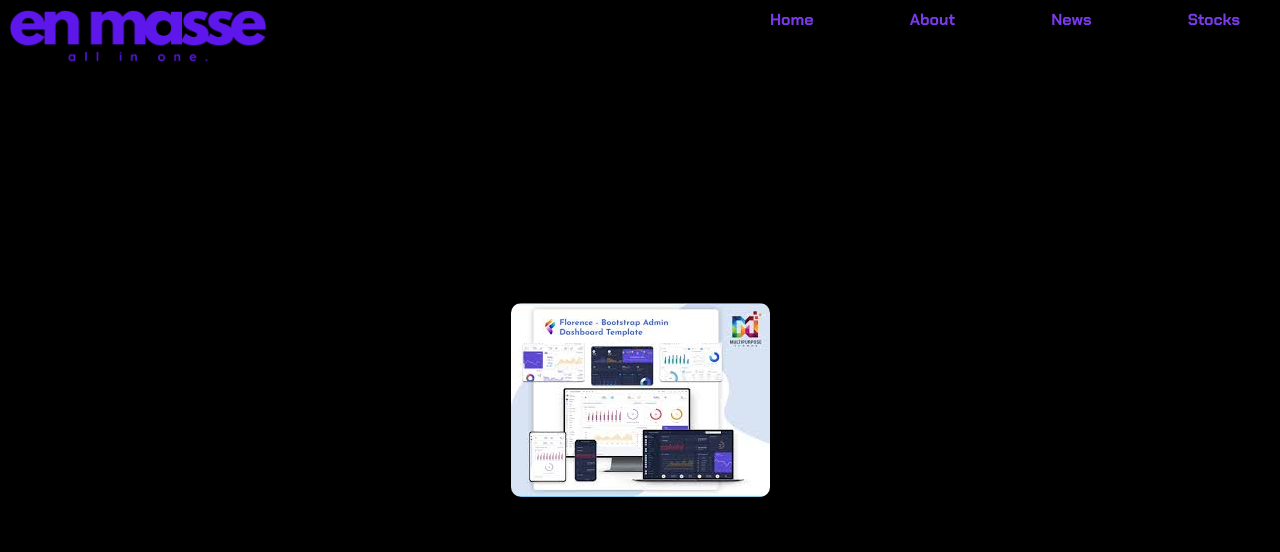
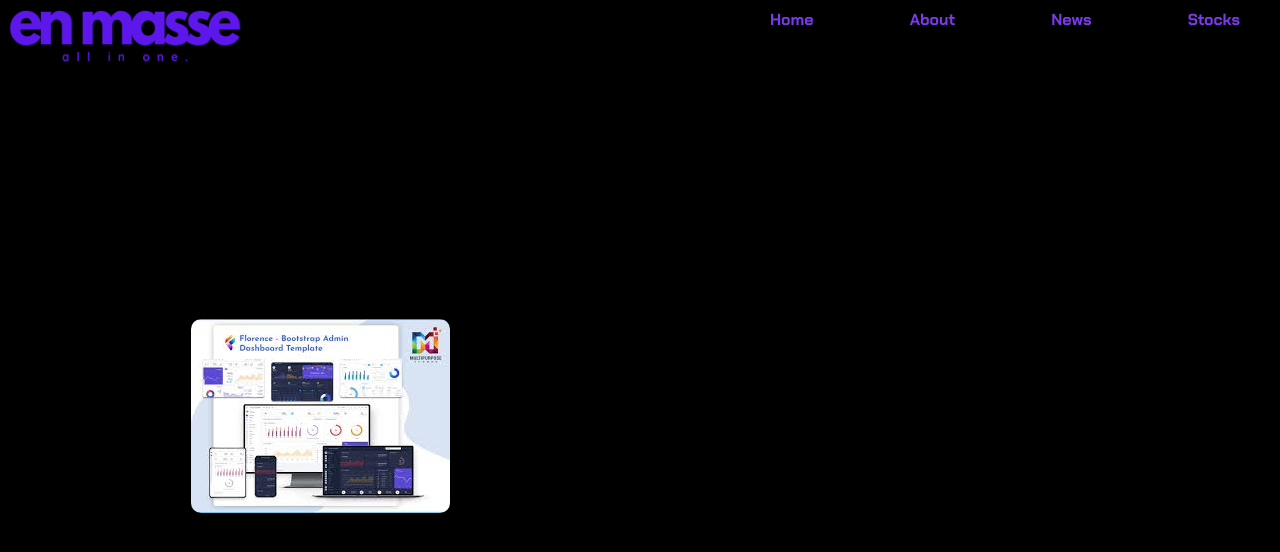
Before and after one commit to juroyye/capstone1, a React (Create React App) app: page / in a window 1280 px wide. Shown: the top 552 px of the page. Built offline with nearby package versions, Linux system fonts and the light colour scheme.

Commit message:
refactored bodyDiv

```diff
--- a/src/pages/Landing/BodyDiv.css
+++ b/src/pages/Landing/BodyDiv.css
@@ -1,19 +1,26 @@
-body{
-    height: 100vh;
-}
+.bodyDiv {
+    display: flex;
+    justify-content: space-between;
+    align-items: center;
+    height: 100%;
+    width: 100%;
+  }
 
-.bodyDiv{
+  .image-div,
+  .second-div {
+    flex: 1;
     display: flex;
-  align-items: center; /* Vertically centers the content */
-  justify-content: center; /* Horizontally centers the content */
-  position: absolute; /*Ensures it fills the middle space */
-  top: 0;
-  bottom: 0;
-  left: 0;
-  right: 0;
-  margin: auto;
-}
+    justify-content: center;
+    align-items: center;
+    padding: 20px;
+  }
 
-img{
+  img {
+    max-width: 90%;
+    height: auto;
     border-radius: 10px;
-}
+  }
+
+  .second-div {
+    text-align: center;
+  }
--- a/src/pages/Landing/BodyDiv.jsx
+++ b/src/pages/Landing/BodyDiv.jsx
@@ -1,19 +1,18 @@
-import React from 'react'
-import '../Landing/BodyDiv.css'
-import demoImg from '../../imports/images/demo-img-capstone.jpg'
-
+import React from 'react';
+import './BodyDiv.css';
+import demoImg from '../../imports/images/demo-img-capstone.jpg';
 
 const BodyDiv = () => {
   return (
-    <div class = 'bodyDiv'>
-        <div>
-          <img src={demoImg} alt='demo img'/>
-        </div>
-        <div>
+    <div className="bodyDiv">
+      <div className="image-div">
+        <img className="image" src={demoImg} alt="demo img" />
+      </div>
+      <div className="second-div">
 
-        </div>
+      </div>
     </div>
-  )
-}
+  );
+};
 
-export default BodyDiv
+export default BodyDiv;
```
